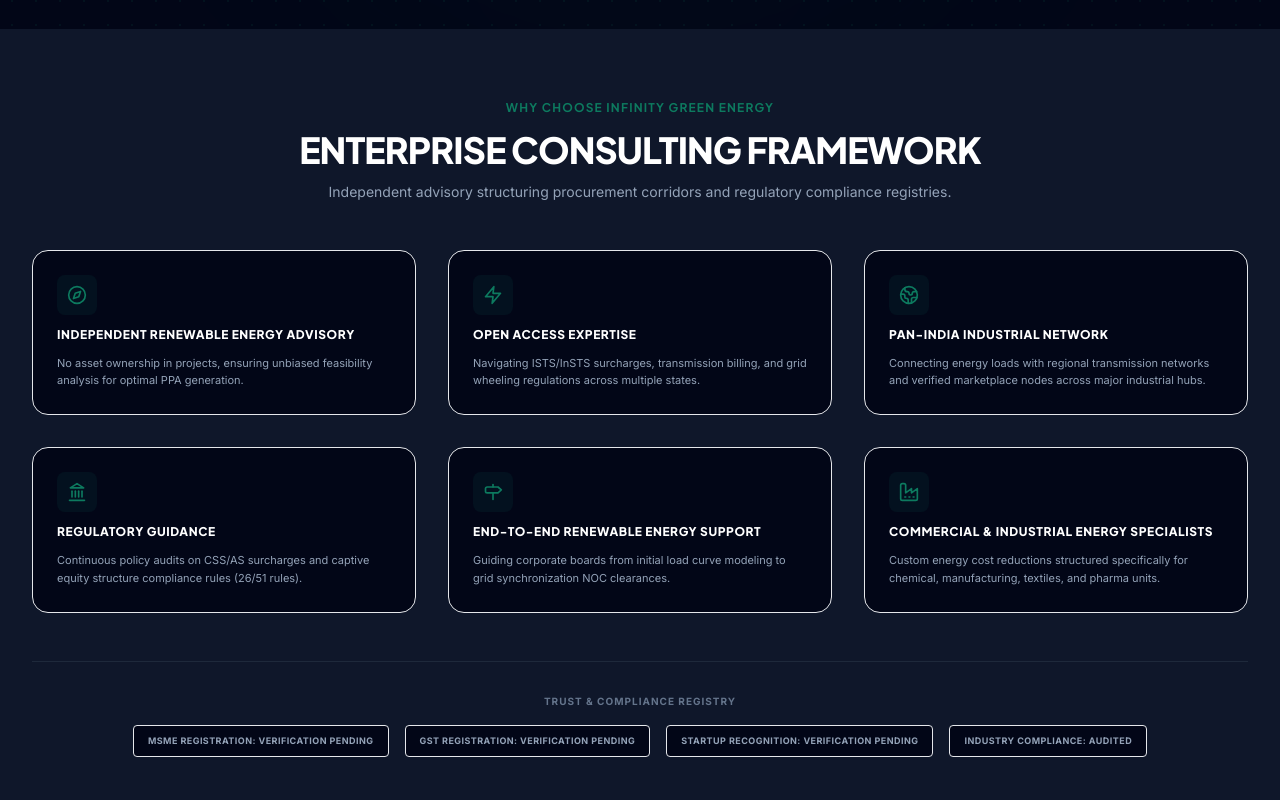
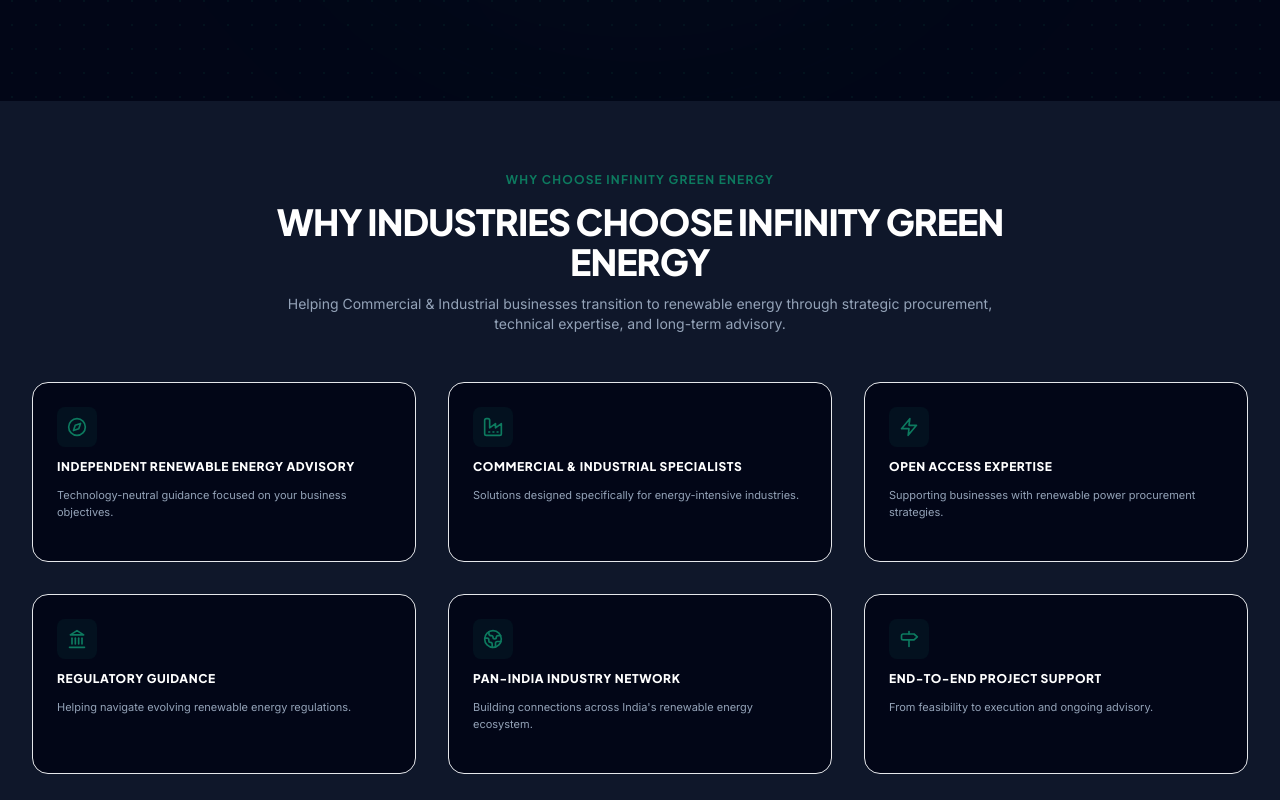
Before and after one commit to VedantPatel0709/infinity-green-energy, a Next.js app in the folder client/: page / in a window 1280 px wide. Shown: the part 740-1540 px from the top of the page. Built offline with nearby package versions, Linux system fonts and the light colour scheme; no server answers.

Commit message:
Phase 1: Homepage polish and trust section

```diff
--- a/client/app/page.tsx
+++ b/client/app/page.tsx
@@ -55,15 +55,15 @@
             <Zap className="w-3.5 h-3.5 fill-primary" /> B2B Renewable Energy Advisory & Procurement
           </span>
           <h1 className="text-4xl md:text-7xl font-black font-heading leading-tight uppercase max-w-5xl mx-auto tracking-tight text-white">
-            SMARTER ENERGY.<br />
-            <span className="text-primary">GREATER SAVINGS.</span>
+            Lower Electricity Costs.<br />
+            <span className="text-primary">Long-Term Tariff Stability.</span>
           </h1>
           <p className="max-w-3xl mx-auto text-slate-400 text-sm md:text-base leading-relaxed">
-            Specialized Industrial Renewable Energy Procurement, Open Access Advisory, Group Captive Solutions, and Commercial & Industrial Energy Optimization across India.
+            Independent renewable energy advisory offering open access solutions, group captive power, and custom commercial & industrial renewable solutions across India.
           </p>
           <div className="flex flex-col sm:flex-row items-center justify-center gap-4 pt-6">
             <Link href="/request-proposal" className="btn-primary py-4 px-8 text-sm font-bold uppercase tracking-wider w-full sm:w-auto">
-              Request Sourcing Proposal
+              Request Proposal
             </Link>
             <Link href="/solutions" className="flex items-center justify-center gap-2 px-8 py-4 rounded-xl border border-slate-800 bg-slate-900 hover:bg-slate-850 text-white font-semibold transition-all duration-300 w-full sm:w-auto font-heading text-sm hover:border-slate-700">
               Explore Solutions <ArrowRight className="w-4 h-4" />
@@ -72,65 +72,77 @@
         </div>
       </section>
 
-      {/* SECTION 1.5: WHY INFINITY GREEN ENERGY (TRUST & CREDIBILITY) */}
+      {/* SECTION 1.5: WHY INDUSTRIES CHOOSE INFINITY GREEN ENERGY */}
       <section className="py-16 bg-slate-900 border-b border-slate-800 text-white relative">
         <div className="max-w-7xl mx-auto px-4 sm:px-6 lg:px-8 space-y-12">
 
           <div className="text-center max-w-3xl mx-auto space-y-3">
             <span className="text-primary font-bold text-xs uppercase tracking-widest font-heading">Why Choose Infinity Green Energy</span>
-            <h2 className="text-2xl md:text-4xl font-black font-heading text-white uppercase tracking-tight">Enterprise Consulting Framework</h2>
+            <h2 className="text-2xl md:text-4xl font-black font-heading text-white uppercase tracking-tight">Why Industries Choose Infinity Green Energy</h2>
             <p className="text-slate-400 text-xs md:text-sm">
-              Independent advisory structuring procurement corridors and regulatory compliance registries.
+              Helping Commercial & Industrial businesses transition to renewable energy through strategic procurement, technical expertise, and long-term advisory.
             </p>
           </div>
 
           <div className="grid grid-cols-1 md:grid-cols-2 lg:grid-cols-3 gap-8">
-            <div className="bg-slate-950 p-6 rounded-2xl border border-slate-850 hover:border-primary/45 transition-all space-y-3">
+            <div className="bg-slate-950 p-6 rounded-2xl border border-slate-850 hover:border-primary/45 transition-all space-y-3 flex flex-col justify-between min-h-[180px]">
+              <div className="space-y-3">
                 <div className="w-10 h-10 rounded-lg bg-primary/10 flex items-center justify-center text-primary">
                   <Compass className="w-5 h-5" />
                 </div>
                 <h4 className="font-heading font-black text-white text-xs uppercase tracking-wider">Independent Renewable Energy Advisory</h4>
-              <p className="text-slate-400 text-[11px] leading-relaxed">No asset ownership in projects, ensuring unbiased feasibility analysis for optimal PPA generation.</p>
+                <p className="text-slate-400 text-[11px] leading-relaxed">Technology-neutral guidance focused on your business objectives.</p>
+              </div>
             </div>
 
-            <div className="bg-slate-950 p-6 rounded-2xl border border-slate-850 hover:border-primary/45 transition-all space-y-3">
+            <div className="bg-slate-950 p-6 rounded-2xl border border-slate-850 hover:border-primary/45 transition-all space-y-3 flex flex-col justify-between min-h-[180px]">
+              <div className="space-y-3">
+                <div className="w-10 h-10 rounded-lg bg-primary/10 flex items-center justify-center text-primary">
+                  <Factory className="w-5 h-5" />
+                </div>
+                <h4 className="font-heading font-black text-white text-xs uppercase tracking-wider">Commercial & Industrial Specialists</h4>
+                <p className="text-slate-400 text-[11px] leading-relaxed">Solutions designed specifically for energy-intensive industries.</p>
+              </div>
+            </div>
+
+            <div className="bg-slate-950 p-6 rounded-2xl border border-slate-850 hover:border-primary/45 transition-all space-y-3 flex flex-col justify-between min-h-[180px]">
+              <div className="space-y-3">
                 <div className="w-10 h-10 rounded-lg bg-primary/10 flex items-center justify-center text-primary">
                   <Zap className="w-5 h-5" />
                 </div>
                 <h4 className="font-heading font-black text-white text-xs uppercase tracking-wider">Open Access Expertise</h4>
-              <p className="text-slate-400 text-[11px] leading-relaxed">Navigating ISTS/InSTS surcharges, transmission billing, and grid wheeling regulations across multiple states.</p>
+                <p className="text-slate-400 text-[11px] leading-relaxed">Supporting businesses with renewable power procurement strategies.</p>
+              </div>
             </div>
 
-            <div className="bg-slate-950 p-6 rounded-2xl border border-slate-850 hover:border-primary/45 transition-all space-y-3">
-              <div className="w-10 h-10 rounded-lg bg-primary/10 flex items-center justify-center text-primary">
-                <Globe2 className="w-5 h-5" />
-              </div>
-              <h4 className="font-heading font-black text-white text-xs uppercase tracking-wider">Pan-India Industrial Network</h4>
-              <p className="text-slate-400 text-[11px] leading-relaxed">Connecting energy loads with regional transmission networks and verified marketplace nodes across major industrial hubs.</p>
-            </div>
-
-            <div className="bg-slate-950 p-6 rounded-2xl border border-slate-850 hover:border-primary/45 transition-all space-y-3">
+            <div className="bg-slate-950 p-6 rounded-2xl border border-slate-850 hover:border-primary/45 transition-all space-y-3 flex flex-col justify-between min-h-[180px]">
+              <div className="space-y-3">
                 <div className="w-10 h-10 rounded-lg bg-primary/10 flex items-center justify-center text-primary">
                   <Landmark className="w-5 h-5" />
                 </div>
                 <h4 className="font-heading font-black text-white text-xs uppercase tracking-wider">Regulatory Guidance</h4>
-              <p className="text-slate-400 text-[11px] leading-relaxed">Continuous policy audits on CSS/AS surcharges and captive equity structure compliance rules (26/51 rules).</p>
+                <p className="text-slate-400 text-[11px] leading-relaxed">Helping navigate evolving renewable energy regulations.</p>
+              </div>
             </div>
 
-            <div className="bg-slate-950 p-6 rounded-2xl border border-slate-850 hover:border-primary/45 transition-all space-y-3">
+            <div className="bg-slate-950 p-6 rounded-2xl border border-slate-850 hover:border-primary/45 transition-all space-y-3 flex flex-col justify-between min-h-[180px]">
+              <div className="space-y-3">
+                <div className="w-10 h-10 rounded-lg bg-primary/10 flex items-center justify-center text-primary">
+                  <Globe2 className="w-5 h-5" />
+                </div>
+                <h4 className="font-heading font-black text-white text-xs uppercase tracking-wider">Pan-India Industry Network</h4>
+                <p className="text-slate-400 text-[11px] leading-relaxed">Building connections across India&apos;s renewable energy ecosystem.</p>
+              </div>
+            </div>
+
+            <div className="bg-slate-950 p-6 rounded-2xl border border-slate-850 hover:border-primary/45 transition-all space-y-3 flex flex-col justify-between min-h-[180px]">
+              <div className="space-y-3">
                 <div className="w-10 h-10 rounded-lg bg-primary/10 flex items-center justify-center text-primary">
                   <Milestone className="w-5 h-5" />
                 </div>
-              <h4 className="font-heading font-black text-white text-xs uppercase tracking-wider">End-to-End Renewable Energy Support</h4>
-              <p className="text-slate-400 text-[11px] leading-relaxed">Guiding corporate boards from initial load curve modeling to grid synchronization NOC clearances.</p>
+                <h4 className="font-heading font-black text-white text-xs uppercase tracking-wider">End-to-End Project Support</h4>
+                <p className="text-slate-400 text-[11px] leading-relaxed">From feasibility to execution and ongoing advisory.</p>
               </div>
-
-            <div className="bg-slate-950 p-6 rounded-2xl border border-slate-850 hover:border-primary/45 transition-all space-y-3">
-              <div className="w-10 h-10 rounded-lg bg-primary/10 flex items-center justify-center text-primary">
-                <Factory className="w-5 h-5" />
-              </div>
-              <h4 className="font-heading font-black text-white text-xs uppercase tracking-wider">Commercial & Industrial Energy Specialists</h4>
-              <p className="text-slate-400 text-[11px] leading-relaxed">Custom energy cost reductions structured specifically for chemical, manufacturing, textiles, and pharma units.</p>
             </div>
           </div>
 
```
Lines whose indentation alone changed are shown as unchanged.
